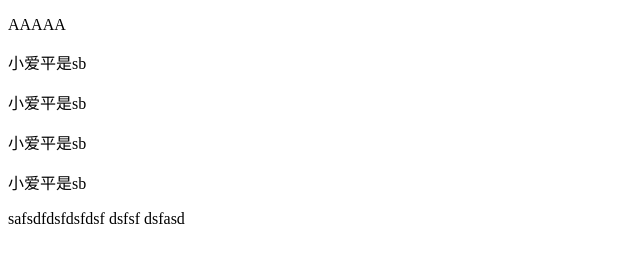
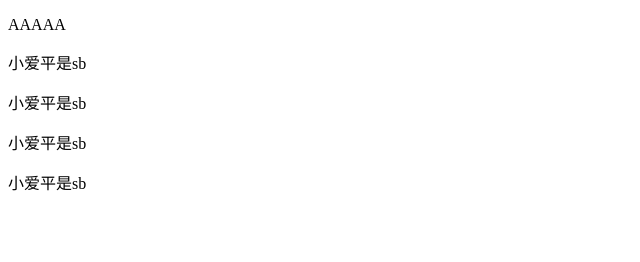
Before and after one commit to zhs-825/43, a plain HTML site: page index.html in a window 1280 px wide. Shown: the whole page, without its empty margins (0-640 px from the left). Drawn offline with Linux system fonts and the light colour scheme.

Commit message:
Update index.html

```diff
--- a/index.html
+++ b/index.html
@@ -12,8 +12,5 @@
     <p>小爱平是sb</p>
     <p>小爱平是sb</p>
     <p>小爱平是sb</p>
-safsdfdsfdsfdsf
-dsfsf
-dsfasd
 </body>
 </html>
```
